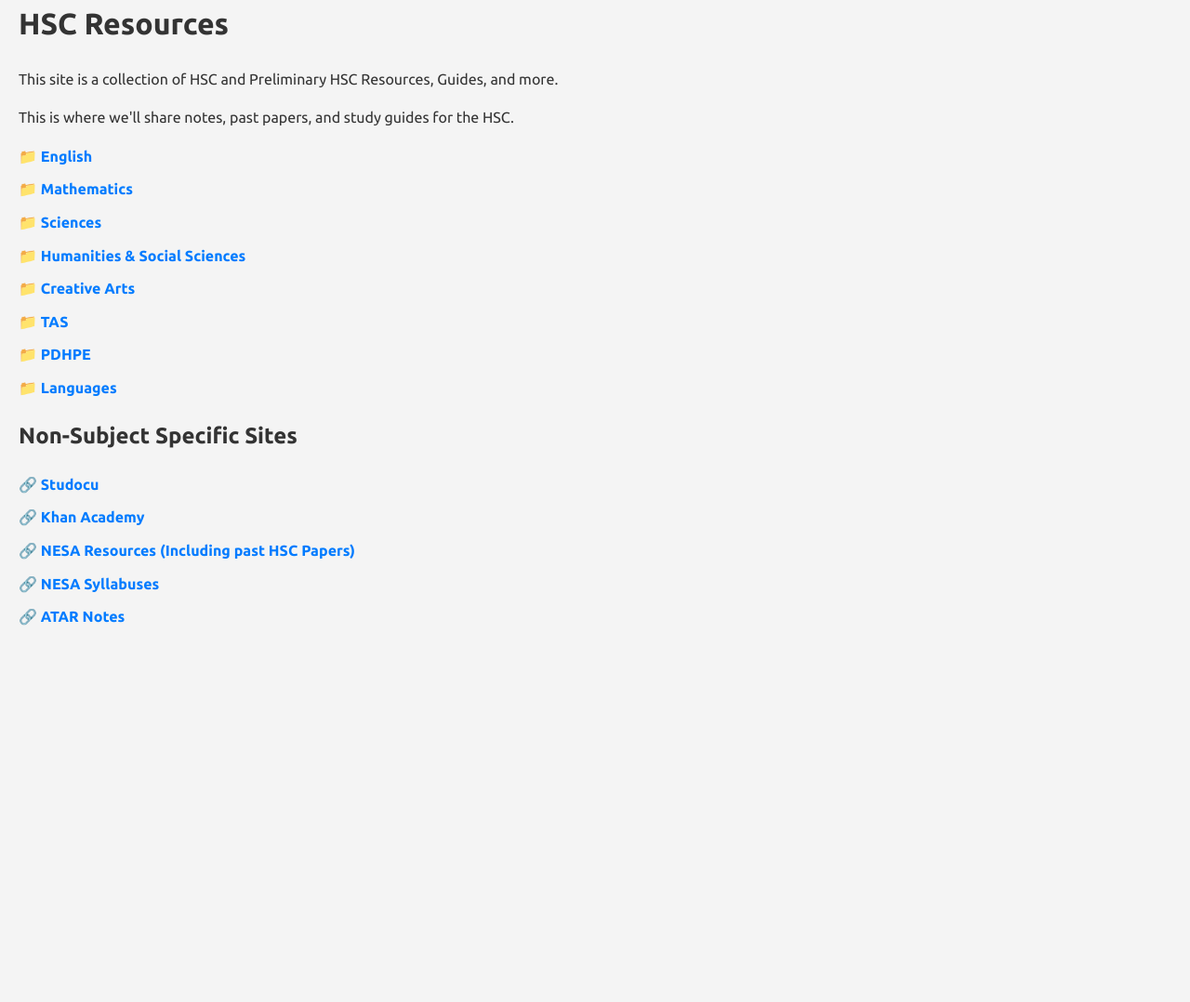
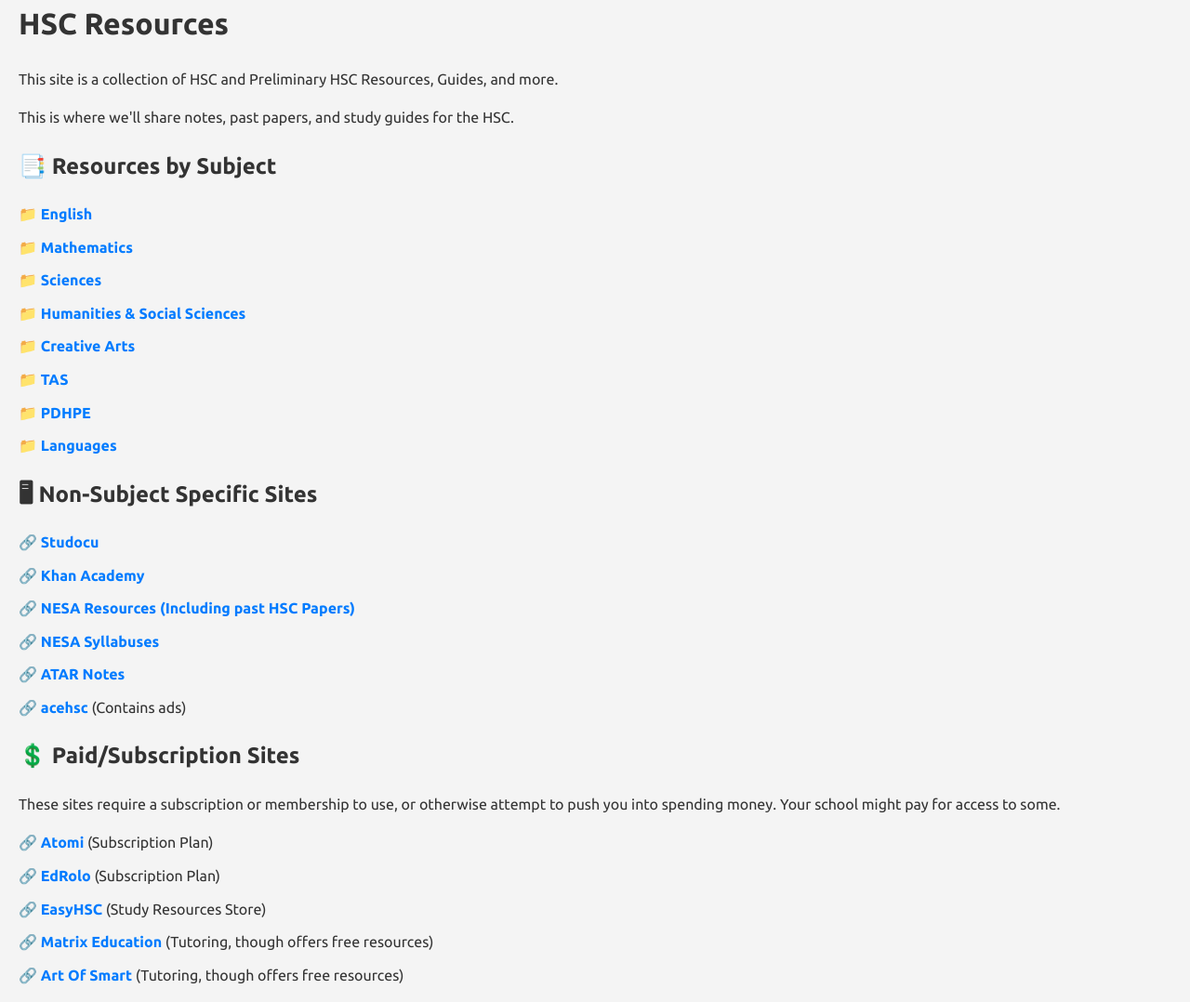
Before and after one commit to lerttt/rrr.hsc, a Jekyll site: the page built from index.html, in a window 1280 px wide. Shown: the whole page at 93% size. Built offline with Jekyll 4.4.1, drawn with Linux system fonts in a browser that asks for light colours; before the commit the page ends 900 px from its top, so only the background shows below that.

Commit message:
Update index.html

```diff
--- a/index.html
+++ b/index.html
@@ -5,6 +5,8 @@
     <h1> HSC Resources</h1>
     <p>This site is a collection of HSC and Preliminary HSC Resources, Guides, and more.</p>
     <p>This is where we'll share notes, past papers, and study guides for the HSC.</p>
+
+<h2>📑 Resources by Subject</h2>
     <ul>
     <li><a href="English/index.html">📁 English</a></li>
     <li><a href="Mathematics/index.html">📁 Mathematics</a></li>
@@ -16,14 +18,24 @@
     <li><a href="Languages/index.html">📁 Languages</a></li>
     </ul>
 
-
-    <h2>Non-Subject Specific Sites</h2>
+<h2>🖥 Non-Subject Specific Sites</h2>
     <ul>
     <li><a href="https://www.studocu.com/en-au/home">🔗 Studocu</a></li>
     <li><a href="https://www.khanacademy.org/">🔗 Khan Academy</a></li>
     <li><a href="https://educationstandards.nsw.edu.au/wps/portal/nesa/11-12/Understanding-the-curriculum/resources">🔗 NESA Resources (Including past HSC Papers)</a></li>
     <li><a href="https://educationstandards.nsw.edu.au/wps/portal/nesa/11-12/Understanding-the-curriculum/syllabuses-a-z">🔗 NESA Syllabuses</a></li>
     <li><a href="https://atarnotes.com/">🔗 ATAR Notes</a></li>
+    <li><a href="https://www.acehsc.net/">🔗 acehsc</a> (Contains ads)</li>
+    </ul>
+
+    <h2>💲 Paid/Subscription Sites</h2>
+        <p>These sites require a subscription or membership to use, or otherwise attempt to push you into spending money. Your school might pay for access to some.</p>
+        <ul>
+            <li><a href="https://www.getatomi.com/au">🔗 Atomi</a> (Subscription Plan)</li>
+            <li><a href="https://edrolo.com.au/">🔗 EdRolo</a> (Subscription Plan)</li>
+            <li><a href="https://easyhsc.com.au/">🔗 EasyHSC</a> (Study Resources Store)</li>
+            <li><a href="https://www.matrix.edu.au/">🔗 Matrix Education</a> (Tutoring, though offers free resources)</li>
+            <li><a href="https://artofsmart.com.au/">🔗 Art Of Smart</a> (Tutoring, though offers free resources)</li>
 
         </ul>
 
```
Lines whose indentation alone changed are shown as unchanged.
